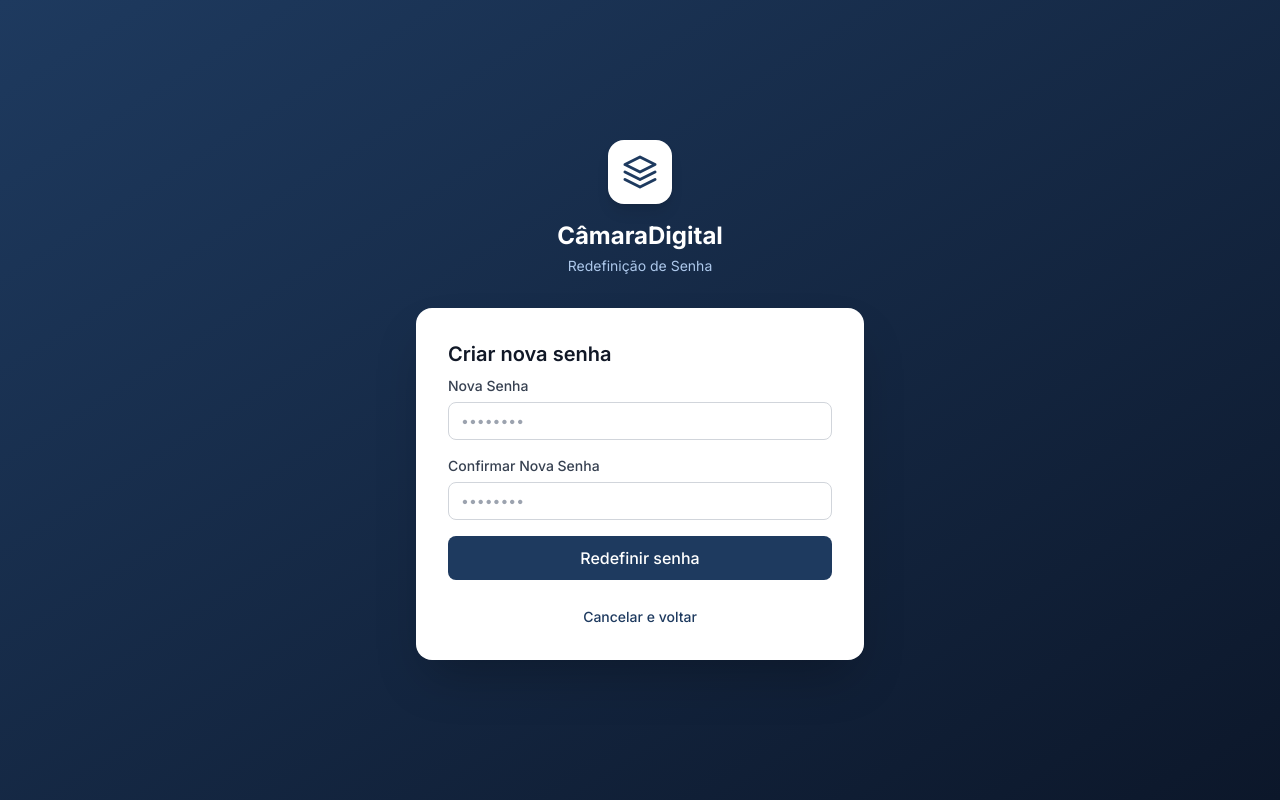
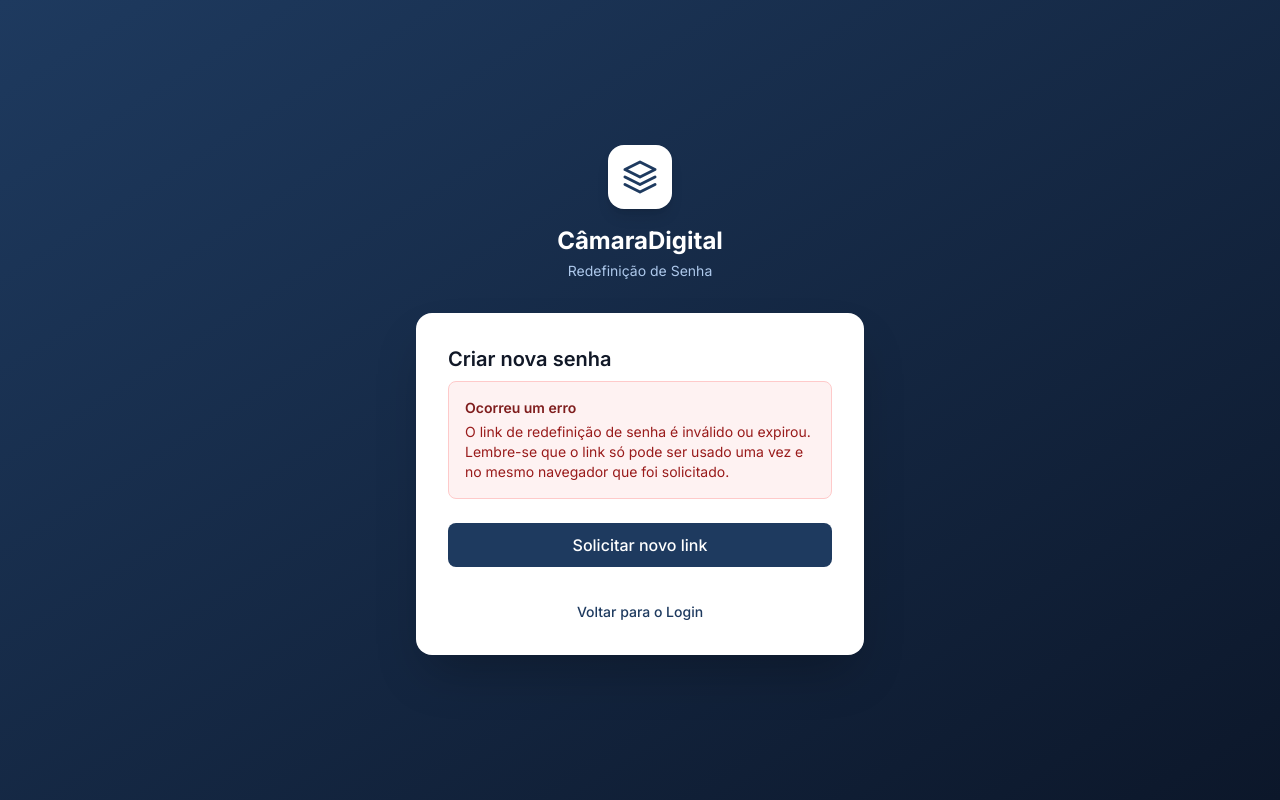
Before and after one commit to 3aqtecnologia/C-maraDigital, a React (Vite) app: page /reset-password in a window 1280 px wide. Built offline with nearby package versions, Linux system fonts and the light colour scheme; no server answers.

Commit message:
fix(auth): improve session validation in ResetPasswordPage

```diff
--- a/src/components/auth/ResetPasswordPage.tsx
+++ b/src/components/auth/ResetPasswordPage.tsx
@@ -1,19 +1,28 @@
 import { useAuth } from '@/hooks/useAuth'
 import { supabase } from '@/lib/supabase'
-import { useState } from 'react'
+import { useState, useEffect } from 'react'
 import { Link, useNavigate } from 'react-router-dom'
+import { PageLoader } from '@/components/ui/PageLoader'
 
 export function ResetPasswordPage() {
   const navigate = useNavigate()
-  const { mustChangePassword } = useAuth()
+  const { mustChangePassword, session, loading: authLoading } = useAuth()
   const [password, setPassword] = useState('')
   const [confirmPassword, setConfirmPassword] = useState('')
   const [error, setError] = useState<string | null>(null)
   const [success, setSuccess] = useState(false)
   const [loading, setLoading] = useState(false)
+  const [isReady, setIsReady] = useState(false)
 
-  // O Supabase Auth vai automaticamente pegar o token da URL e setar a sessão.
-  // Assim a gente consegue chamar o ".updateUser" logo em seguida.
+  // Aguarda o Supabase processar o token da URL e inicializar a sessão
+  useEffect(() => {
+    if (!authLoading) {
+      // Como o token da URL ou PKCE leva uns instantes para ser trocado por sessão
+      // Podemos ter um pequeno delay
+      const timer = setTimeout(() => setIsReady(true), 500)
+      return () => clearTimeout(timer)
+    }
+  }, [authLoading])
 
   async function handleSubmit(e: React.SyntheticEvent) {
     e.preventDefault()
@@ -26,6 +35,11 @@ export function ResetPasswordPage() {
 
     if (password.length < 6) {
       setError('A senha deve ter pelo menos 6 caracteres.')
+      return
+    }
+
+    if (!session) {
+      setError('Sessão expirada ou inválida. Por favor, solicite a recuperação de senha novamente.')
       return
     }
 
@@ -42,6 +56,10 @@ export function ResetPasswordPage() {
       setSuccess(true)
     }
     setLoading(false)
+  }
+
+  if (authLoading || !isReady) {
+    return <PageLoader />
   }
 
   return (
@@ -69,7 +87,22 @@ export function ResetPasswordPage() {
             </p>
           )}
 
-          {success ? (
+          {!session ? (
+            <div className="space-y-6">
+              <div className="bg-red-50 border border-red-200 rounded-lg p-4 text-sm text-red-800">
+                <p className="font-semibold text-red-900 mb-1">Ocorreu um erro</p>
+                <p>O link de redefinição de senha é inválido ou expirou. Lembre-se que o link só pode ser usado uma vez e no mesmo navegador que foi solicitado.</p>
+              </div>
+              <Link to="/forgot-password" className="btn-primary w-full justify-center flex py-2.5">
+                Solicitar novo link
+              </Link>
+              <div className="text-center pt-2">
+                <Link to="/login" className="text-sm font-medium text-primary-600 hover:text-primary-700 transition-colors">
+                  Voltar para o Login
+                </Link>
+              </div>
+            </div>
+          ) : success ? (
             <div className="space-y-6">
               <div className="bg-green-50 border border-green-200 rounded-lg p-4 text-sm text-green-800">
                 <p className="font-semibold text-green-900 mb-1">Senha atualizada com sucesso!</p>
```
